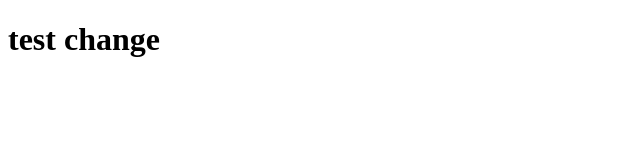
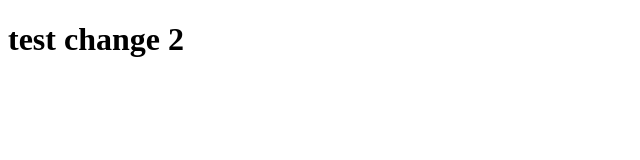
Before and after one commit to maxwolly53139/Homework, a plain HTML site: page git test 1/index.html in a window 1280 px wide. Shown: the full height of the page, 0-640 px from the left. Drawn offline with Linux system fonts and the light colour scheme.

Commit message:
git test 1 commit 2

```diff
--- a/git test 1/index.html
+++ b/git test 1/index.html
@@ -6,6 +6,6 @@
     <title>git test 1</title>
 </head>
 <body>
-    <h1>test change</h1>
+    <h1>test change 2</h1>
 </body>
 </html>
```
